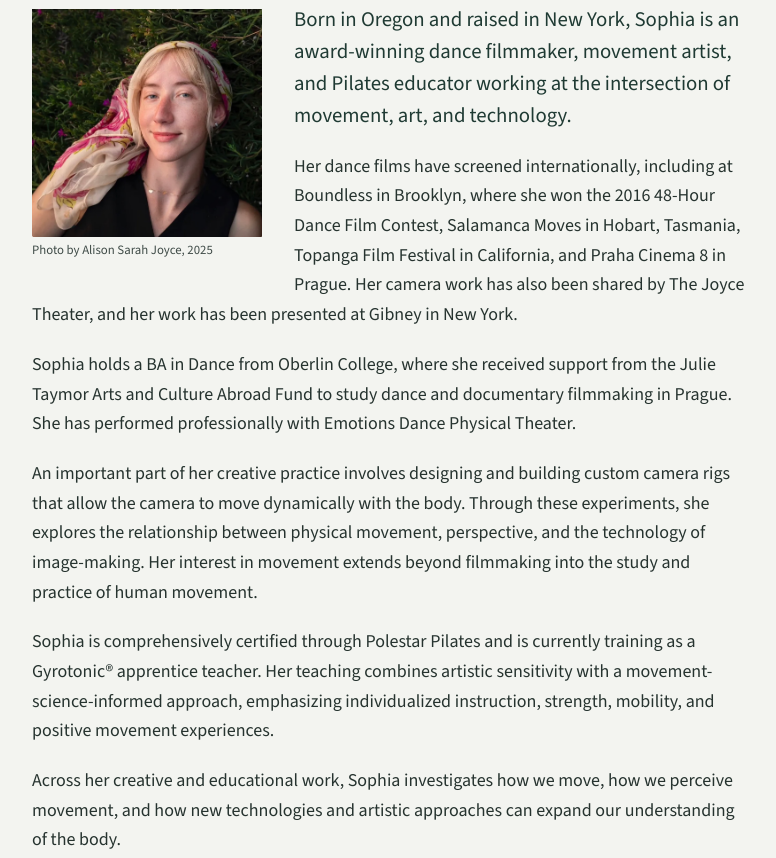
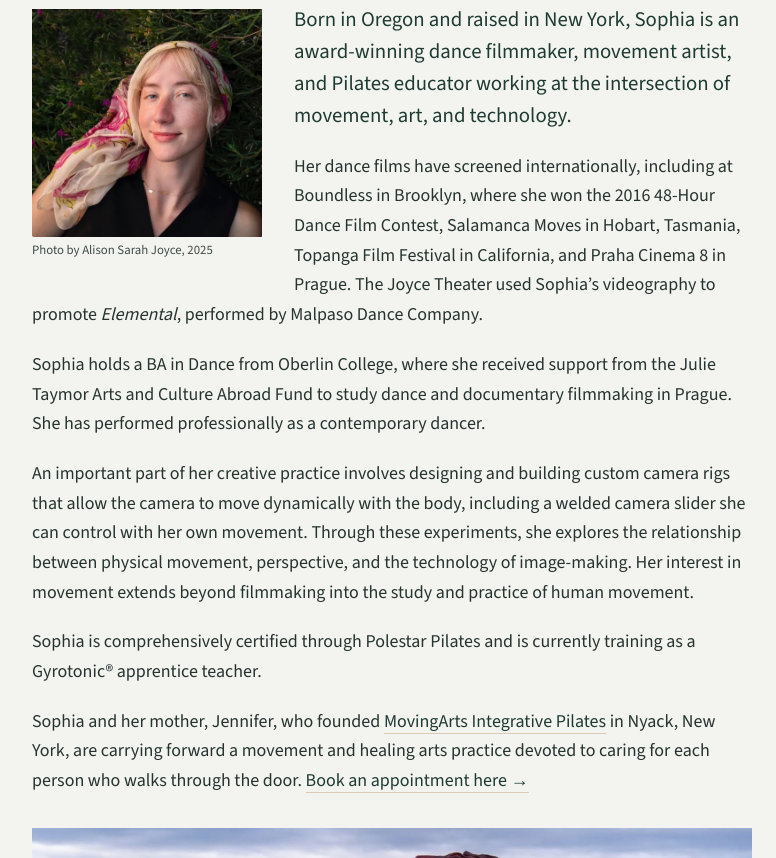
Before and after one commit to pixel-grime/Coming-Soon, a plain HTML site: page about.html in a window 1280 px wide. Shown: the part 992-1850 px from the top of the page, without its empty margins (136-912 px from the left). Drawn offline with nearby package versions, Linux system fonts and the light colour scheme.

Commit message:
Update About bio; link MovingArts and booking; remove Gibney

```diff
--- a/about.html
+++ b/about.html
@@ -40,11 +40,11 @@
         <figcaption>Photo by Alison Sarah Joyce, 2025</figcaption>
       </figure>
       <p class="lead">Born in Oregon and raised in New York, Sophia is an award-winning dance filmmaker, movement artist, and Pilates educator working at the intersection of movement, art, and technology.</p>
-        <p>Her dance films have screened internationally, including at Boundless in Brooklyn, where she won the 2016 48-Hour Dance Film Contest, Salamanca Moves in Hobart, Tasmania, Topanga Film Festival in California, and Praha Cinema 8 in Prague. Her camera work has also been shared by The Joyce Theater, and her work has been presented at Gibney in New York.</p>
-        <p>Sophia holds a BA in Dance from Oberlin College, where she received support from the Julie Taymor Arts and Culture Abroad Fund to study dance and documentary filmmaking in Prague. She has performed professionally with Emotions Dance Physical Theater.</p>
-        <p>An important part of her creative practice involves designing and building custom camera rigs that allow the camera to move dynamically with the body. Through these experiments, she explores the relationship between physical movement, perspective, and the technology of image-making. Her interest in movement extends beyond filmmaking into the study and practice of human movement.</p>
-        <p>Sophia is comprehensively certified through Polestar Pilates and is currently training as a Gyrotonic® apprentice teacher. Her teaching combines artistic sensitivity with a movement-science-informed approach, emphasizing individualized instruction, strength, mobility, and positive movement experiences.</p>
-        <p>Across her creative and educational work, Sophia investigates how we move, how we perceive movement, and how new technologies and artistic approaches can expand our understanding of the body.</p>
+        <p>Her dance films have screened internationally, including at Boundless in Brooklyn, where she won the 2016 48-Hour Dance Film Contest, Salamanca Moves in Hobart, Tasmania, Topanga Film Festival in California, and Praha Cinema 8 in Prague. The Joyce Theater used Sophia&rsquo;s videography to promote <em>Elemental</em>, performed by Malpaso Dance Company.</p>
+        <p>Sophia holds a BA in Dance from Oberlin College, where she received support from the Julie Taymor Arts and Culture Abroad Fund to study dance and documentary filmmaking in Prague. She has performed professionally as a contemporary dancer.</p>
+        <p>An important part of her creative practice involves designing and building custom camera rigs that allow the camera to move dynamically with the body, including a welded camera slider she can control with her own movement. Through these experiments, she explores the relationship between physical movement, perspective, and the technology of image-making. Her interest in movement extends beyond filmmaking into the study and practice of human movement.</p>
+        <p>Sophia is comprehensively certified through Polestar Pilates and is currently training as a Gyrotonic® apprentice teacher.</p>
+        <p>Sophia and her mother, Jennifer, who founded <a href="/" style="color:var(--ink);text-decoration:none;border-bottom:1px solid var(--sand)">MovingArts Integrative Pilates</a> in Nyack, New York, are carrying forward a movement and healing arts practice devoted to caring for each person who walks through the door. <a href="https://calendar.app.google/jEEsgBt4vqy11WYi9" target="_blank" rel="noopener" style="color:var(--ink);text-decoration:none;border-bottom:1px solid var(--sand);white-space:nowrap">Book an appointment here &rarr;</a></p>
         <figure class="about-mid">
           <img src="tj-waves.jpg" alt="Sophia dancing in the surf, red fabric swept up over her head" width="1600" height="1163" loading="lazy">
           <figcaption>Photo by Tim Johnson, 2021</figcaption>
@@ -59,7 +59,7 @@
           <li><span>Based in</span><span>Nyack, New York City &amp; Martha's Vineyard</span></li>
           <li><span>Education</span><span>BA in Dance, Oberlin College · Documentary Filmmaking, Prague Film School · Batsheva Dance Intensive, 2017</span></li>
           <li><span>Certified</span><span>Polestar Comprehensive Pilates · Gyrotonic® apprentice training · CPR &amp; AED</span></li>
-          <li><span>Screenings</span><span>Boundless in Brooklyn, New York · Salamanca Moves, Hobart, Tasmania · Topanga Film Festival, California · Praha Cinema 8, Prague · Gibney, New York</span></li>
+          <li><span>Screenings</span><span>Boundless in Brooklyn, New York · Salamanca Moves, Hobart, Tasmania · Topanga Film Festival, California · Praha Cinema 8, Prague</span></li>
           <li><span>Recognition</span><span>Julie Taymor Arts and Culture Abroad Fund, Oberlin College<br>Winner, Boundless in Brooklyn 48-Hour Dance Film Competition · <a href="https://stagebuddy.com/dance/dance-review/review-boundless-brooklyn-48-hour-dance-film-contest" target="_blank" rel="noopener" style="color:inherit;text-decoration:none;border-bottom:1px solid var(--sand)"><em>&ldquo;a witty and clever film&rdquo;</em> (StageBuddy)</a></span></li>
         </ul>
         </div>
```
